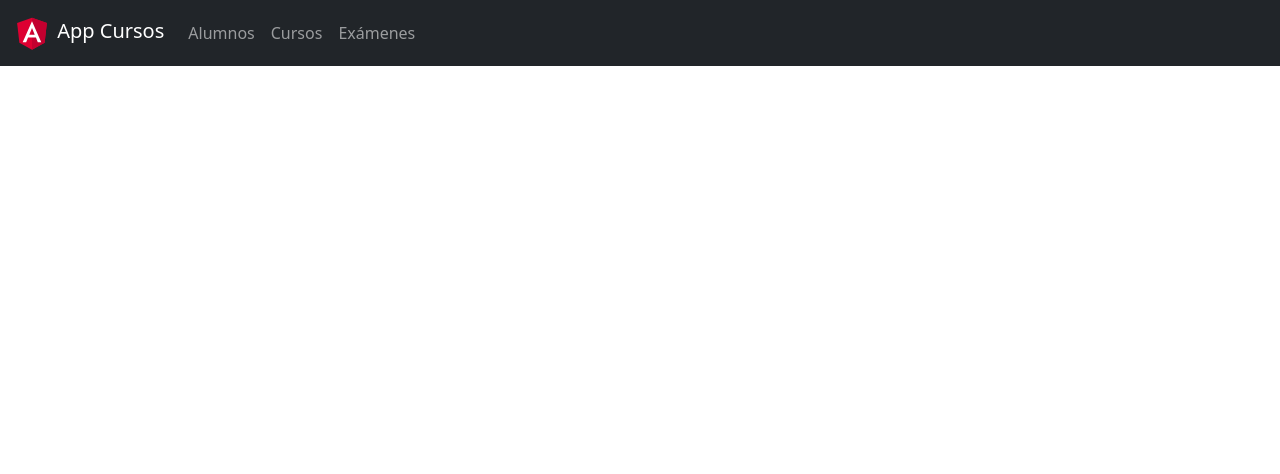
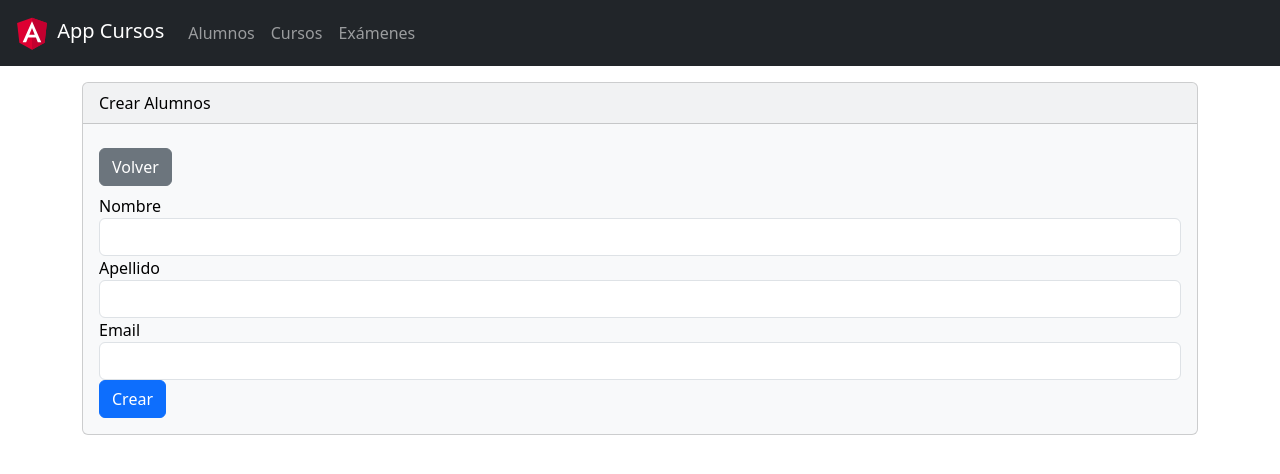
Before and after one commit to arochaj2/frontend-cursos, an Angular app: page /alumnos/form in a window 1280 px wide. Before the commit this address led to /. Shown: the top 474 px of the page. Built offline with nearby package versions, Linux system fonts and the light colour scheme.

Commit message:
creando formulario para alumno

```diff
--- a/src/app/app-routing.module.ts
+++ b/src/app/app-routing.module.ts
@@ -3,9 +3,11 @@ import { RouterModule, Routes } from '@angular/router';
 import { AlumnosComponent } from './components/alumnos/alumnos.component';
 import { CursosComponent } from './components/cursos/cursos.component';
 import { ExamenesComponent } from './components/examenes/examenes.component';
+import { AlumnosFormComponent } from './components/alumnos/alumnos-form.component';
 
 const routes: Routes = [{path:'',pathMatch:'full', redirectTo:'cursos'},
                         {path:"alumnos",component: AlumnosComponent},
+                        {path:"alumnos/form",component: AlumnosFormComponent},
                         {path:"cursos",component: CursosComponent},
                         {path:"examenes",component: ExamenesComponent}
                       ];
--- a/src/app/app.module.ts
+++ b/src/app/app.module.ts
@@ -8,6 +8,8 @@ import { AlumnosComponent } from './components/alumnos/alumnos.component';
 import { CursosComponent } from './components/cursos/cursos.component';
 import { ExamenesComponent } from './components/examenes/examenes.component';
 import { LayoutModule } from "./layout/layout.module";
+import { AlumnosFormComponent } from './components/alumnos/alumnos-form.component';
+
 
 
 @NgModule({
@@ -15,7 +17,8 @@ import { LayoutModule } from "./layout/layout.module";
         AppComponent,
         AlumnosComponent,
         CursosComponent,
-        ExamenesComponent
+        ExamenesComponent,
+        AlumnosFormComponent
     ],
     providers: [],
     bootstrap: [AppComponent],
--- /dev/null
+++ b/src/app/components/alumnos/alumnos-form.component.html
@@ -0,0 +1,25 @@
+<div class="card text-bg-light mb-3">
+    <div class="card-header">{{titulo}}</div>
+    <div class="card-body">
+        <button class="btn btn-secondary my-2" routerLink="/alumnos">Volver</button>
+        <form>
+            <div class="form-group">
+                <label for="nombre">Nombre</label>
+                <input type="text" name="nombre" class="form-control">
+            </div>
+            <div class="form-group">
+                <label for="apellido">Apellido</label>
+                <input type="text" name="apellido" class="form-control">
+            </div>
+            <div class="form-group">
+                <label for="email">Email</label>
+                <input type="text" name="email" class="form-control">
+            </div>
+            <div class="form-group">
+                <button type="button" name="" class="btn btn-primary">Crear</button>
+            </div>
+
+        </form>
+
+    </div>
+</div>
--- /dev/null
+++ b/src/app/components/alumnos/alumnos-form.component.ts
@@ -0,0 +1,16 @@
+import { Component, OnInit } from '@angular/core';
+
+@Component({
+  selector: 'app-alumnos-form',
+  templateUrl: './alumnos-form.component.html',
+  styleUrls: ['./alumnos-form.component.css']
+})
+export class AlumnosFormComponent implements OnInit {
+
+  titulo="Crear Alumnos"
+  constructor() { }
+
+  ngOnInit(): void {
+  }
+
+}
--- a/src/app/components/alumnos/alumnos.component.html
+++ b/src/app/components/alumnos/alumnos.component.html
@@ -1,6 +1,7 @@
 <div class="card text-bg-light mb-3">
     <div class="card-header">{{titulo}}</div>
     <div class="card-body">
+        <button class="btn btn-primary my-2" routerLink="/alumnos/form">Crear</button>
         <table class="table table-hover table-striped">
             <thead>
                 <tr>
@@ -22,3 +23,4 @@
             </tbody>
         </table>
     </div>
+    </div>
```
Also changed, not shown: src/app/components/alumnos/alumnos-form.component.css (added).
